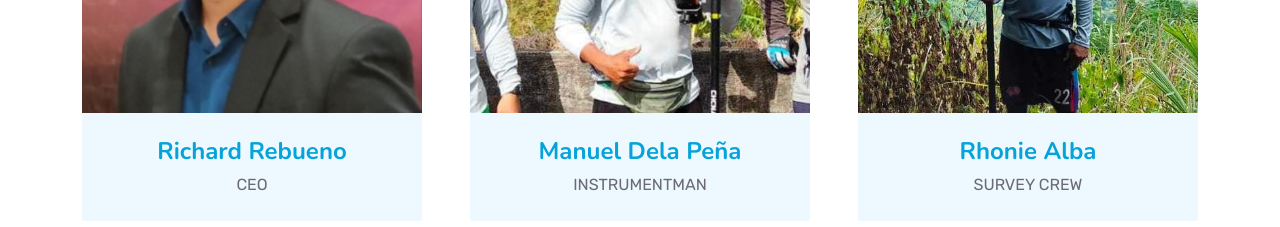
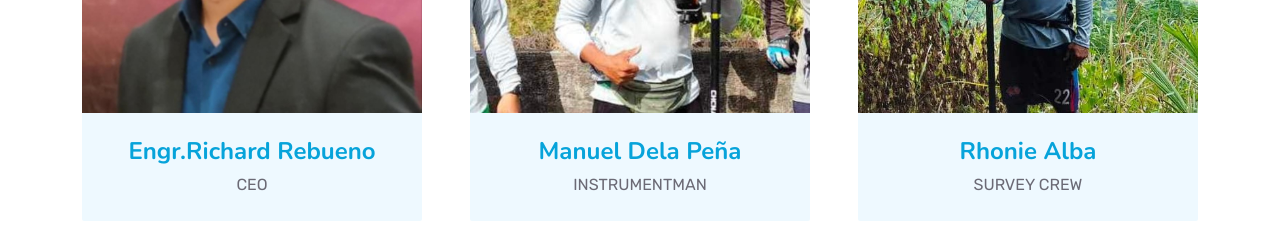
Before and after one commit to JimwelHurry/rrrlandsurveying, a plain HTML site: page index.html in a window 1280 px wide. Shown: the part 6080-6307 px from the top of the page. Drawn offline with nearby package versions, Linux system fonts and the light colour scheme.

Commit message:
Update index.html

```diff
--- a/index.html
+++ b/index.html
@@ -511,7 +511,7 @@
                             </div>
                         </div>
                         <div class="text-center py-4">
-                            <h4 class="text-primary">Richard Rebueno</h4>
+                            <h4 class="text-primary">Engr.Richard Rebueno</h4>
                             <p class="text-uppercase m-0">CEO</p>
                         </div>
                     </div>
```
